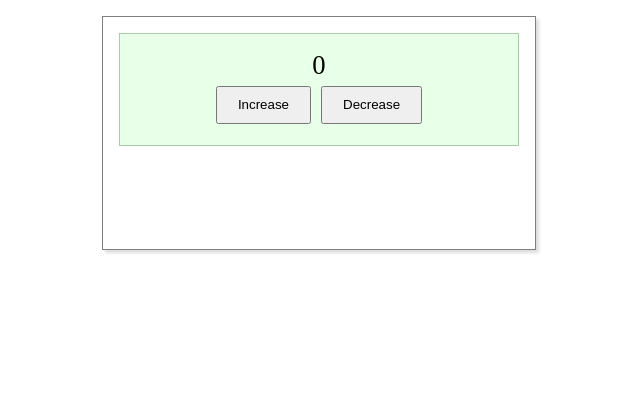
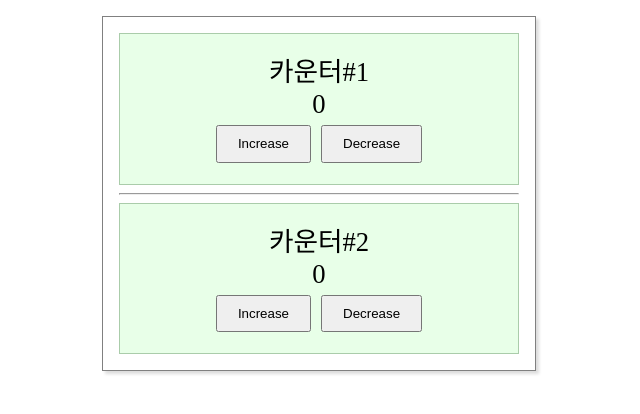
Before and after one commit to junseok0304/frontend26_1, a Vue app in the folder vue1/chap04/vue_app4/: page / in a window 1280 px wide. Shown: the top 414 px of the page, without its empty margins (321-961 px from the left). Built offline with nearby package versions, Linux system fonts and the light colour scheme.

Commit message:
04Vue_project:props 구현

```diff
--- a/vue1/chap04/vue_app4/src/App.vue
+++ b/vue1/chap04/vue_app4/src/App.vue
@@ -4,7 +4,9 @@ import MyCounter from './MyCounter.vue'
 
 <template>
   <main class="app">
-    <MyCounter/>
+    <MyCounter title="카운터#1" />
+    <hr />
+    <MyCounter title="카운터#2" />
   </main>
 </template>
 
--- a/vue1/chap04/vue_app4/src/MyCounter.vue
+++ b/vue1/chap04/vue_app4/src/MyCounter.vue
@@ -1,11 +1,13 @@
 <script setup>
 import { ref } from 'vue';
+defineProps(['title']);
 const count = ref(0);
 </script>
 
 <template>
     <div>
-        <p> {{ count }}</p>
+        <p>{{ title }}</p>
+        <p>{{ count }}</p>
         <button type="button" v-on:click="++count">Increase</button>
         <button type="button" v-on:click="--count">Decrease</button>
     </div>
```
